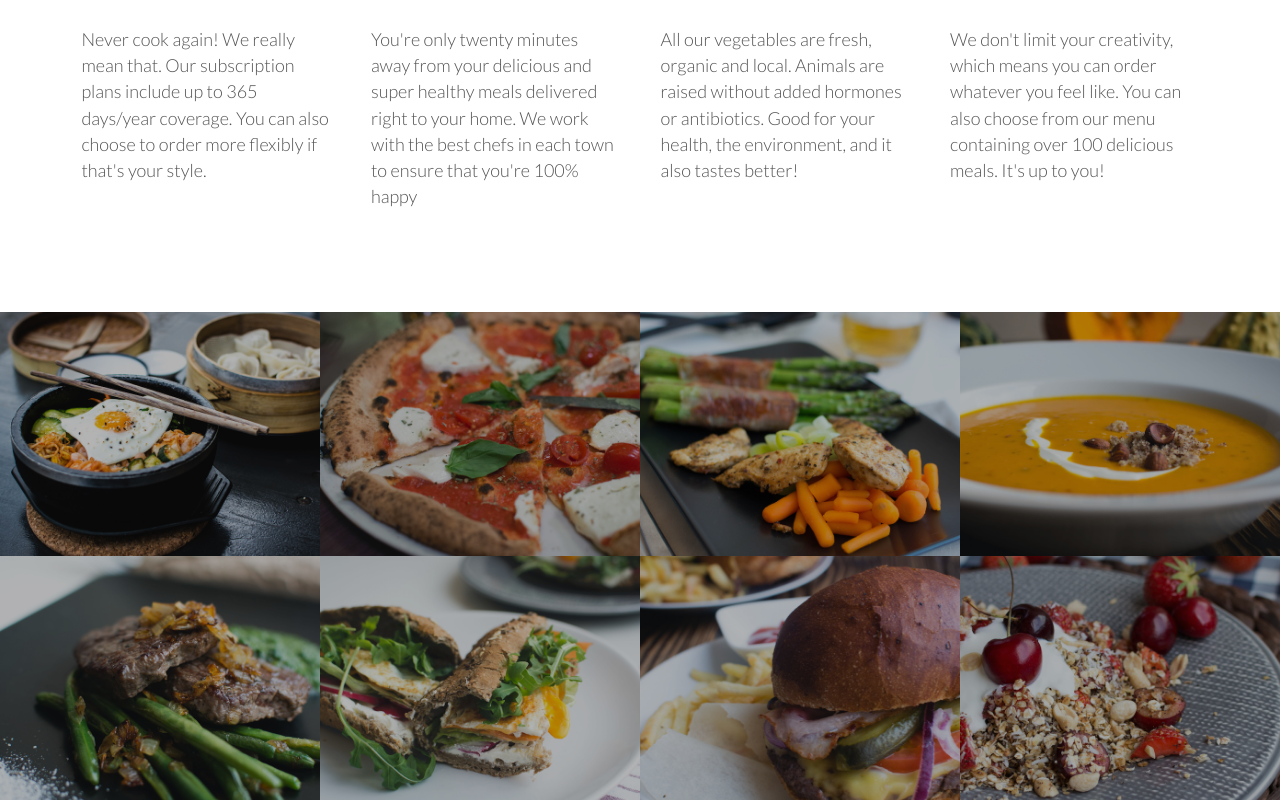
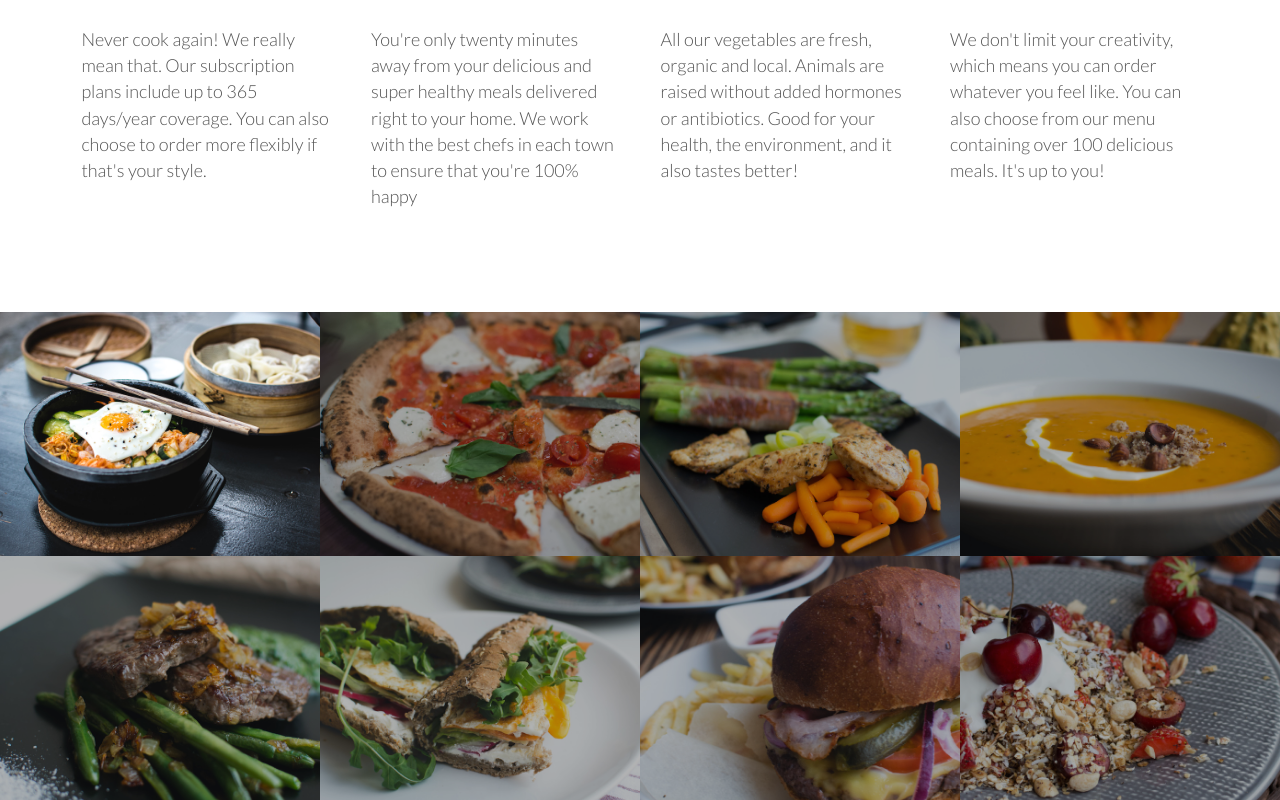
Before and after one commit to IhsanFajarRPL/webRestaurant, a plain HTML site: page index.html in a window 1280 px wide. In both pictures the pointer is over the picture 160 px from the left and 1622 px from the top of the page. Shown: the part 1191-1991 px from the top of the page. Drawn offline with Linux system fonts and the light colour scheme; files whose address does not match are found by name.

Commit message:
webRestaurant

```diff
--- a/resources/css/style.css
+++ b/resources/css/style.css
@@ -191,7 +191,7 @@ header {
     transition: 1s;
 }
 
-.meal-photo : img hover{
+.meal-photo img:hover{
     width: 100%;
     height: auto;
     transform: scale(1.05); /*zoom photo*/
```
